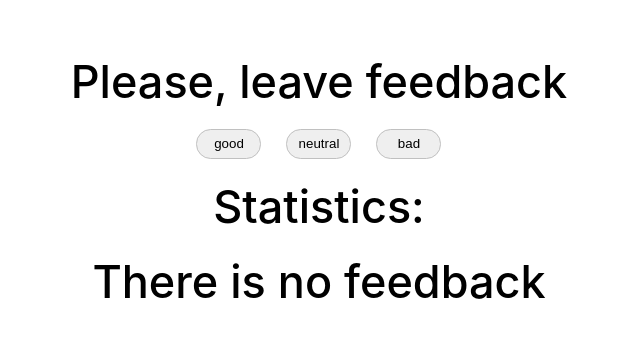
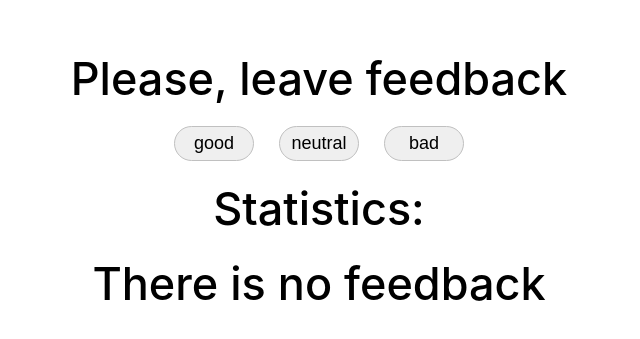
Before and after one commit to DmytroSvarkovskiy/goit-react-hw-02-feedback, a React (Create React App) app: page / in a window 1280 px wide. Shown: the part 209-548 px from the top of the page, without its empty margins (321-961 px from the left). Built offline with nearby package versions, Linux system fonts and the light colour scheme.

Commit message:
finished 1 task

```diff
--- a/src/components/App.jsx
+++ b/src/components/App.jsx
@@ -23,41 +23,45 @@ export class App extends Component {
     bad: 0,
   };
 
-  countTotalFeedback() {
+  countTotalFeedback = () => {
     return Object.values(this.state).reduce((acc, el) => {
       return acc + el;
     }, 0);
-  }
+  };
   onBtnClick = e => {
     const currentClick = e.target.textContent.toLowerCase();
     this.setState(prevState => ({
       [currentClick]: prevState[currentClick] + 1,
     }));
   };
-  countPositiveFeedbackPercentage() {
+  countPositiveFeedbackPercentage = () => {
     return this.countTotalFeedback() !== 0
       ? Math.round((this.state.good / this.countTotalFeedback()) * 100)
       : 0;
-  }
+  };
   render() {
+    const { bad, good, neutral } = this.state;
+    const {
+      countTotalFeedback,
+      countPositiveFeedbackPercentage,
+      onBtnClick,
+      state,
+    } = this;
     return (
       <div>
         <GlobalStyle />
         <Section title={'Please, leave feedback'}>
-          <FeedbackOptions
-            options={this.state}
-            onLeaveFeedback={this.onBtnClick}
-          />
+          <FeedbackOptions options={state} onLeaveFeedback={onBtnClick} />
           <FeedbackText>Statistics:</FeedbackText>
-          {this.countTotalFeedback() === 0 ? (
+          {countTotalFeedback() === 0 ? (
             <Notification message="There is no feedback" />
           ) : (
             <Statistics
-              good={this.state.good}
-              bad={this.state.bad}
-              neutral={this.state.neutral}
-              total={this.countTotalFeedback()}
-              positivePercentage={this.countPositiveFeedbackPercentage()}
+              good={good}
+              bad={bad}
+              neutral={neutral}
+              total={countTotalFeedback()}
+              positivePercentage={countPositiveFeedbackPercentage()}
             />
           )}
         </Section>
--- a/src/components/FeedbackOptions/FeedbackOptions.jsx
+++ b/src/components/FeedbackOptions/FeedbackOptions.jsx
@@ -13,5 +13,5 @@ export const FeedbackOptions = ({ options, onLeaveFeedback }) => {
 };
 FeedbackOptions.propTypes = {
   options: PropTypes.shape().isRequired,
-  // onLeaveFeedback:PropTypes.
+  onLeaveFeedback: PropTypes.func,
 };
--- a/src/components/FeedbackOptions/Feedbackoptions.styled.jsx
+++ b/src/components/FeedbackOptions/Feedbackoptions.styled.jsx
@@ -1,9 +1,12 @@
 import styled from 'styled-components';
 export const FeedbackBtn = styled.button`
-  width: 65px;
-  height: 30px;
+  width: 80px;
+  height: 35px;
   text-align: center;
-  border-radius: 1.1em;
+  border-radius: 1.2em;
+  font-weight: 500;
+  font-size: 18px;
+
   cursor: pointer;
   border: 1px solid silver;
   :hover {
```
